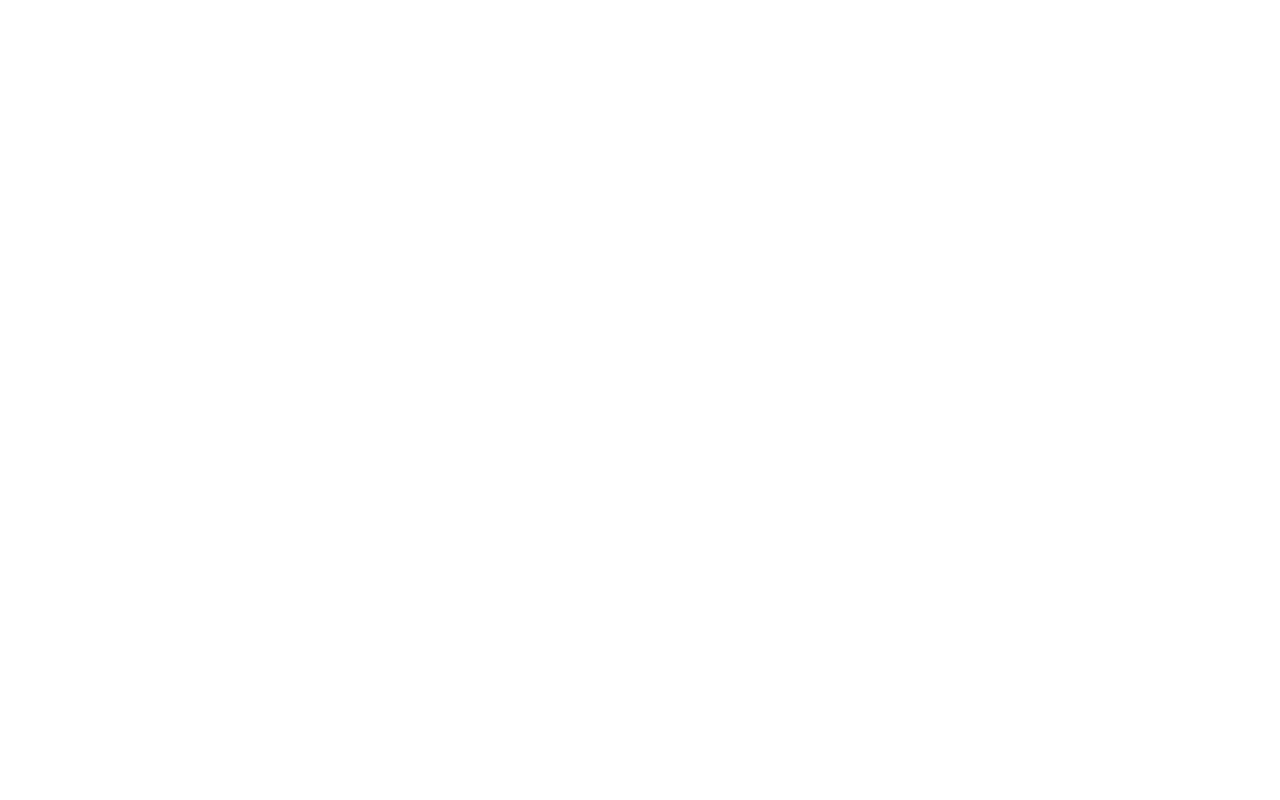
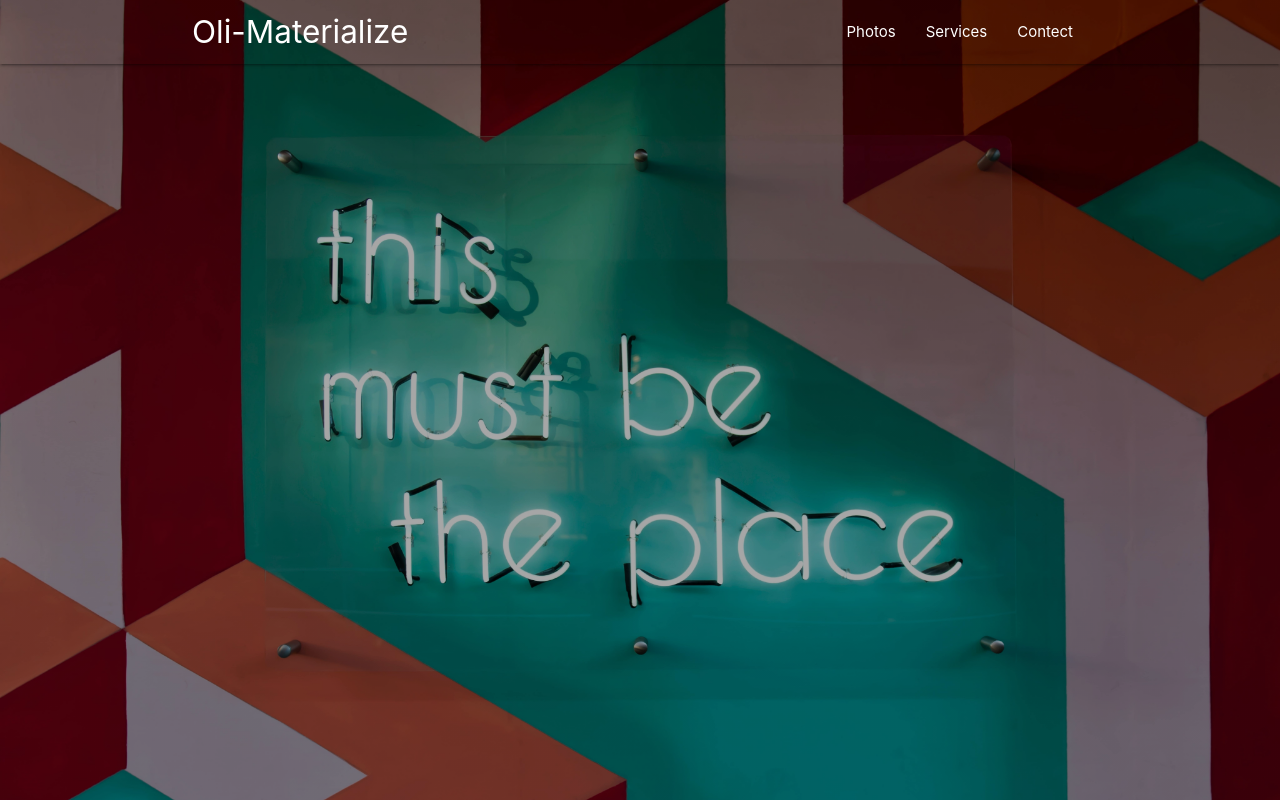
Before and after one commit to olivercastroteran/Materialize-Website, a plain HTML site: page index.html in a window 1280 px wide. Drawn offline with nearby package versions, Linux system fonts and the light colour scheme.

Commit message:
Header finished plus navbar

```diff
--- a/index.html
+++ b/index.html
@@ -21,9 +21,47 @@
       href="https://cdnjs.cloudflare.com/ajax/libs/materialize/1.0.0-beta/css/materialize.min.css"
     />
     <title>Materialize Website</title>
+    <style>
+      header {
+        background-image: linear-gradient(
+            rgba(0, 0, 0, 0.35),
+            rgba(0, 0, 0, 0.35)
+          ),
+          url(img/header.jpg);
+        background-size: cover;
+        background-position: center;
+        min-height: 100vh;
+        background-attachment: fixed;
+      }
+      @media screen and (max-width: 670px) {
+        header {
+          min-height: 500px;
+        }
+      }
+    </style>
   </head>
   <body>
     <!-- _____________________________ navbar _____________________________ -->
+    <header>
+      <nav class="nav-wrapper transparent">
+        <div class="container">
+          <a href="" class="brand-logo">Oli-Materialize</a>
+          <a href="" class="sidenav-trigger" data-target="mobile-menu">
+            <i class="material-icons">menu</i>
+          </a>
+          <ul class="right hide-on-med-and-down">
+            <li><a href="#">Photos</a></li>
+            <li><a href="#">Services</a></li>
+            <li><a href="#">Contect</a></li>
+          </ul>
+          <ul class="sidenav teal darken-3 lighten-2" id="mobile-menu">
+            <li><a class="white-text" href="#">Photos</a></li>
+            <li><a class="white-text" href="#">Services</a></li>
+            <li><a class="white-text" href="#">Contect</a></li>
+          </ul>
+        </div>
+      </nav>
+    </header>
 
     <!-- _____________________________ photo / grid _____________________________ -->
 
@@ -41,7 +79,9 @@
     <script src="https://code.jquery.com/jquery-3.3.1.min.js"></script>
     <script src="https://cdnjs.cloudflare.com/ajax/libs/materialize/1.0.0-beta/js/materialize.min.js"></script>
     <script>
-      $(document).ready(function() {});
+      $(document).ready(function() {
+        $('.sidenav').sidenav();
+      });
     </script>
   </body>
 </html>
```
Also changed, not shown: img/city.jpg (renamed from img/city-min.jpg), img/header.jpg (renamed from img/header-min.jpg), img/nature.jpg (renamed from img/nature-min.jpg), img/portrait.jpg (renamed from img/portrait-min.jpg), 4 other files.
